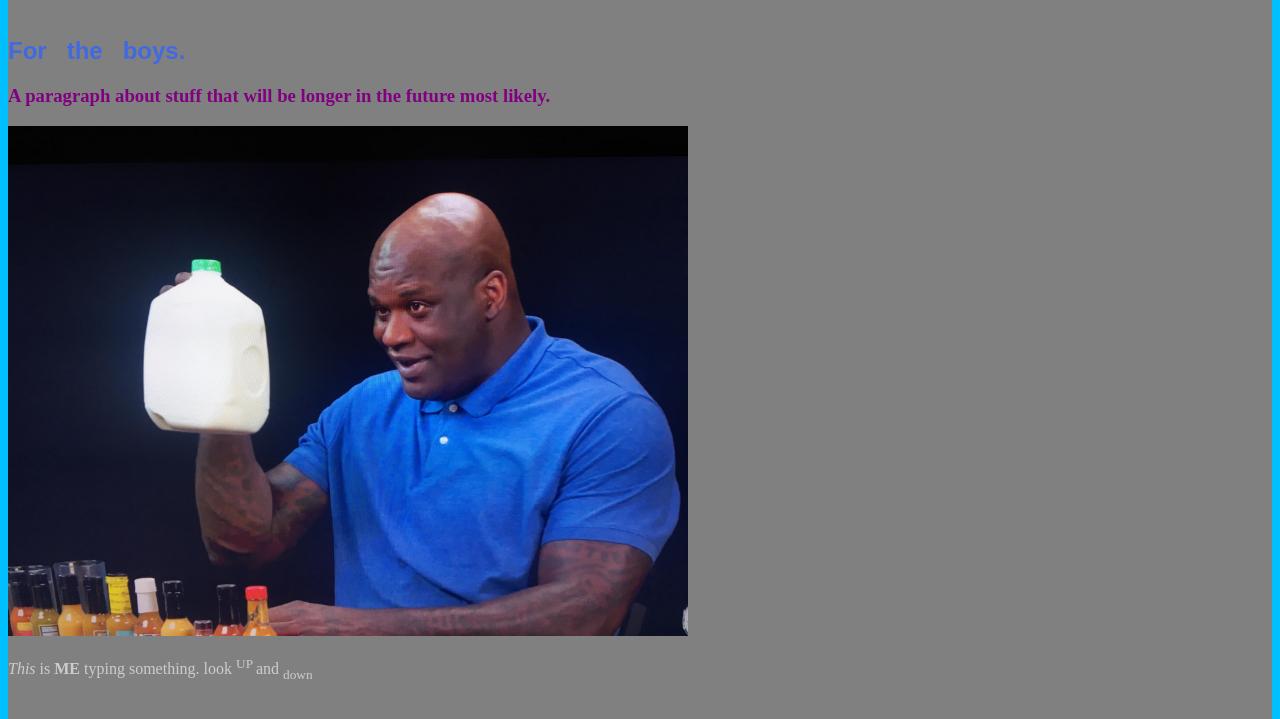
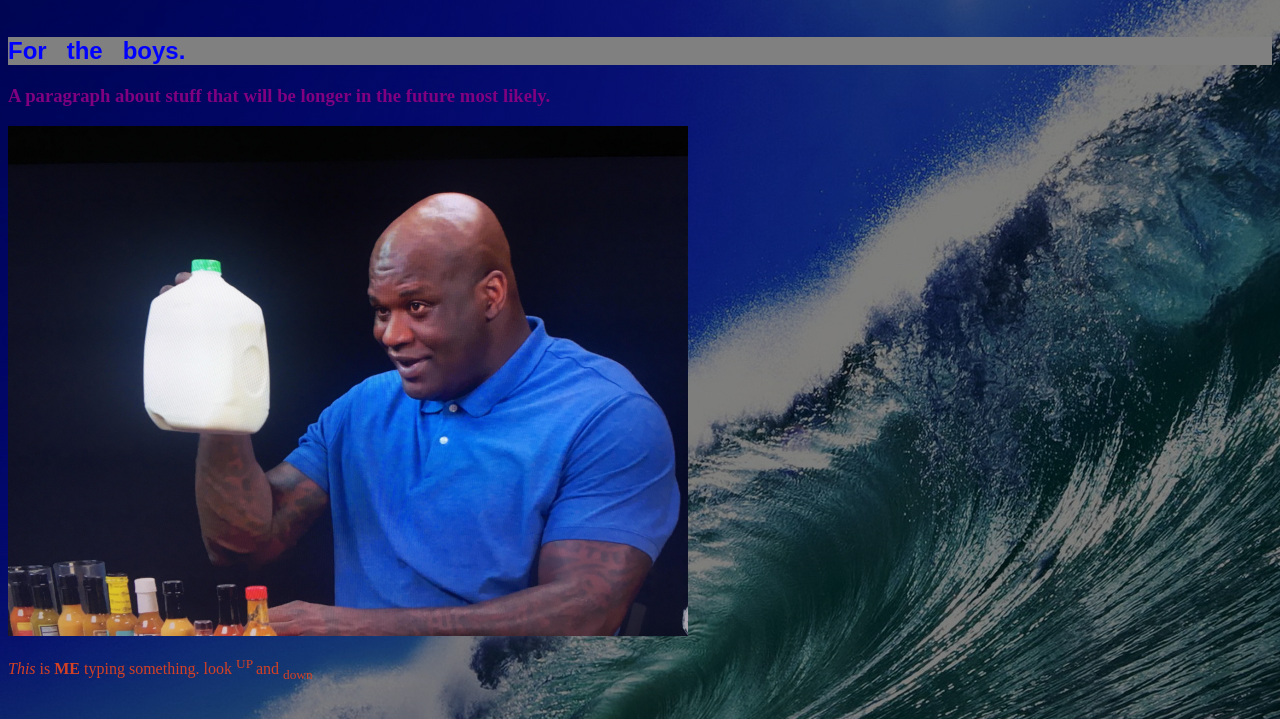
Before and after one commit to tatemartinez/assignment2, a plain HTML site: page index.html in a window 1280 px wide. Shown: the part 212-931 px from the top of the page. Drawn offline with Linux system fonts and the light colour scheme.

Commit message:
gradient

```diff
--- a/css/styles.css
+++ b/css/styles.css
@@ -1,5 +1,5 @@
 html {
-    color:#ccc;
+    color:#d54124;
     box-sizing: border-box;
     margin:0;
     }
@@ -10,7 +10,7 @@ h3 {
 }
 
 h2 {
-    color: royalblue;
+    color: blue;
 }
 
 h1,
@@ -24,13 +24,14 @@ h2 {
 }
 
 body {
-    background-color: deepskyblue;
+/*    background-image: url("../images/water.jpg");*/
+    background-image: linear-gradient(rgba(0,0,0,0.5),
+        rgba(0,0,0,0.5)),url("../images/water.jpg");
+
+    background size:cover;
+    background position: center;
+    min-height: 100vh;
 }
-
-main {
-    background-color: grey;
-}
-
 #mystyle {
     font-size: 2.5em;
     border: 6px solid blue;
```
Also changed, not shown: images/logo.jpeg (deleted), images/water.jpg (added), 1 other file.
